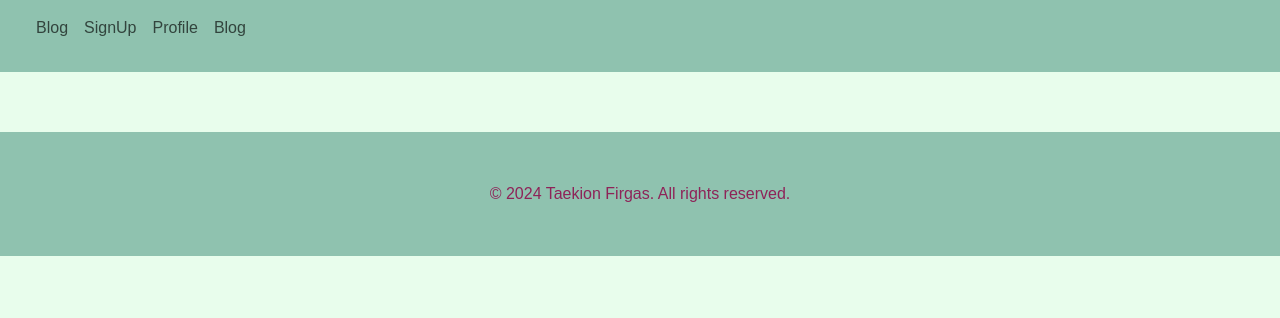
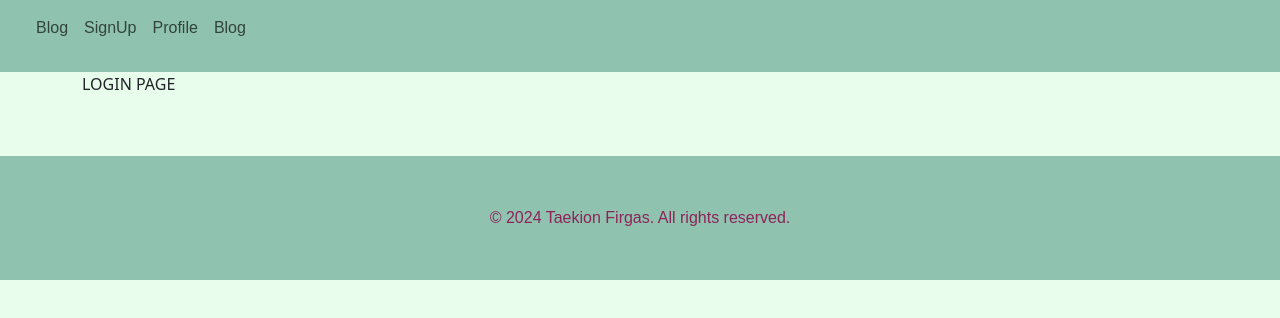
Before and after one commit to Drialis/Taekion-Project, a React (Vite) app: page /login in a window 1280 px wide. Shown: the top 318 px of the page. Built offline with nearby package versions, Linux system fonts and the light colour scheme; no server answers.

Commit message:
updated pages

```diff
--- a/src/pages/LoginPage/LoginPage.jsx
+++ b/src/pages/LoginPage/LoginPage.jsx
@@ -1,6 +1,12 @@
+import { Container } from "react-bootstrap"
+
 const LoginPage = () => {
 
-
+return(
+    <Container>
+        LOGIN PAGE
+    </Container>
+)
 }
 
 export default LoginPage
--- a/src/routes/AppRoutes.jsx
+++ b/src/routes/AppRoutes.jsx
@@ -12,6 +12,7 @@
 
 import NotFoundPage from "../pages/NotFoundPage/NotFoundPage";
 import PrivateRoute from "./PrivateRoute.jsx";
+import LoginPage from "../pages/LoginPage/LoginPage.jsx";
 
 
 
@@ -24,7 +25,8 @@
         <Route path={"/blog"} element={<BlogPage />} />
         <Route path={"/reserva-tu-clase"} element={<ReservationPage/>}/>
         <Route path={"/leyendas-de-la-escuela"} element={<LegendsPage/>}/>
-        <Route path={"/leyendas-de-la-escuela/:Id"}  element={<LegendsDetailsPage/>}/>
+        <Route path={"/leyendas-de-la-escuela/:id"} element={<LegendsDetailsPage/>}/>
+        <Route path={'/login'} element={<LoginPage/>}/>
         {/* <Route path={"/blog/:postId"} element={<PostDetailsPage />} /> */}
 
         <Route element={<PrivateRoute />}>
```
